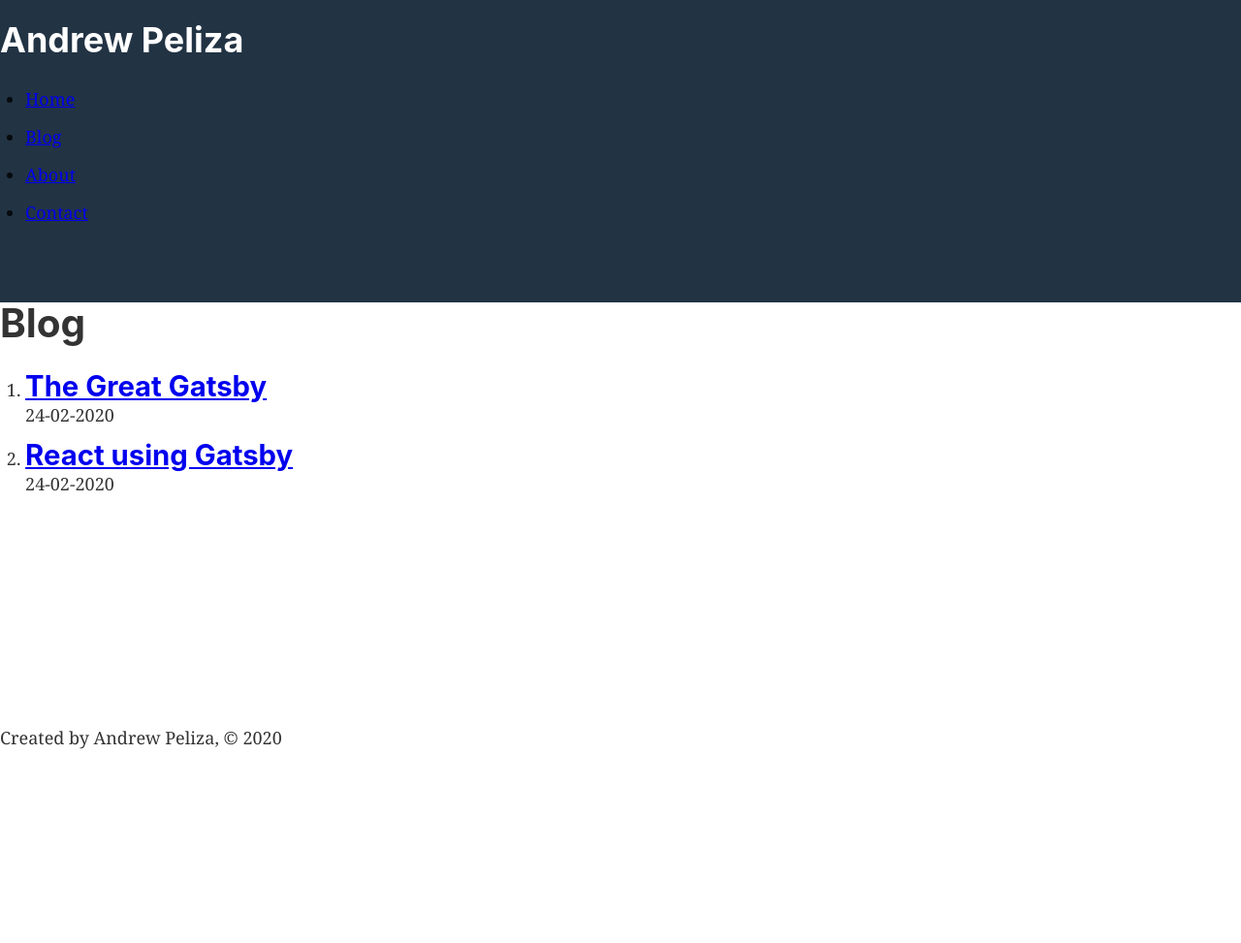
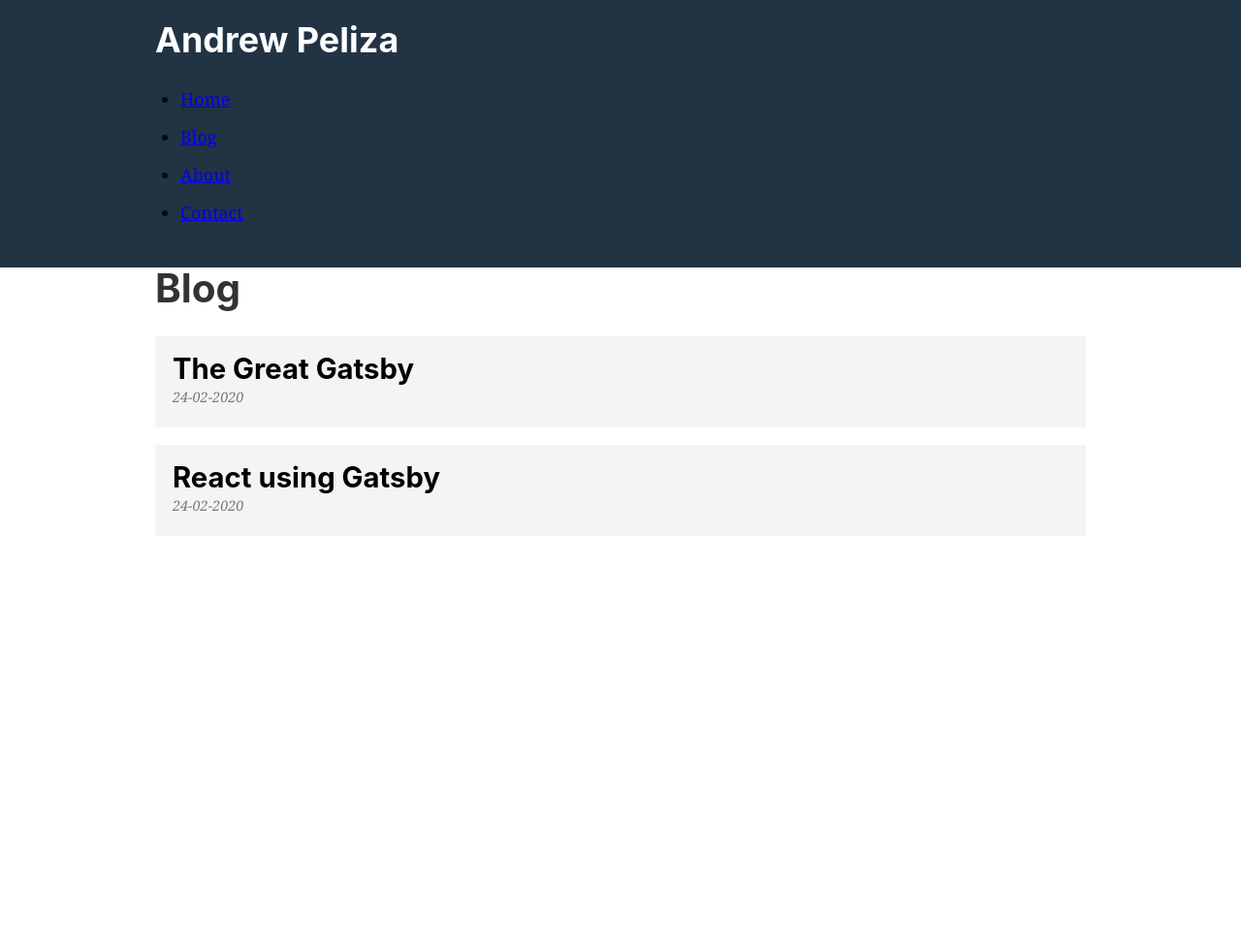
Before and after one commit to ElAndy94/gatsby-cms, a Gatsby site: page /blog in a window 1280 px wide. Shown: the top 973 px of the page at 97% size. Before the commit the page ends 800 px from the top, so only its background shows below. Built offline with nearby package versions, Linux system fonts and the light colour scheme; Gatsby itself is replaced by a stand-in of ours.

Commit message:
Gatsby site working with Markdown files, now adding a CMS to it.

```diff
--- a/package.json
+++ b/package.json
@@ -14,6 +14,7 @@
     "gatsby-plugin-sharp": "^2.4.3",
     "gatsby-remark-images": "^3.1.44",
     "gatsby-remark-relative-images": "^0.3.0",
+    "gatsby-source-contentful": "^2.1.87",
     "gatsby-source-filesystem": "^2.1.46",
     "gatsby-transformer-remark": "^2.6.53",
     "gatsby-transformer-sharp": "^2.3.13",
--- a/src/components/header.js
+++ b/src/components/header.js
@@ -6,6 +6,7 @@
 const Header = ({ siteTitle }) => {
   return (
     <header className={headerStyles.header}>
+      <div className={headerStyles.wrapper}>
         <h1>
           <Link to="/" className={headerStyles.title}>
             {siteTitle}
@@ -35,6 +36,7 @@
             </li>
           </ul>
         </nav>
+      </div>
     </header>
   )
 }
--- a/src/components/header.module.scss
+++ b/src/components/header.module.scss
@@ -3,7 +3,16 @@
 
 .header {
   background: #223344;
-  padding: 1rem 0 3rem;
+  // margin: 0 auto;
+  // max-width: 960px;
+  // padding: 1rem 0 3rem;
+  // padding: 1rem;
+}
+
+.wrapper {
+  margin: 0 auto;
+  max-width: 960px;
+  padding: 1rem 0;
 }
 
 .title {
--- a/src/components/layout.js
+++ b/src/components/layout.js
@@ -20,13 +20,15 @@
   `)
 
   return (
-    <div className={layoutStyles.container}>
-      <div className={layoutStyles.content}>
-        <Header siteTitle={data.site.siteMetadata.title} />
-        <main>{children}</main>
+    <>
+      <Header siteTitle={data.site.siteMetadata.title} />
+      <div className={layoutStyles.container}>
+        <div className={layoutStyles.content}>
+          <main>{children}</main>
+        </div>
+        <Footer siteAuthor={data.site.siteMetadata.author} />
       </div>
-      <Footer siteAuthor={data.site.siteMetadata.author} />
-    </div>
+    </>
   )
 }
 
--- a/src/components/layout.module.scss
+++ b/src/components/layout.module.scss
@@ -1,6 +1,6 @@
 .container {
   margin: 0 auto;
-  max-width: 960;
+  max-width: 960px;
   //padding: 1rem;
 
   display: flex;
--- a/src/pages/blog.js
+++ b/src/pages/blog.js
@@ -3,6 +3,7 @@
 
 import Layout from "../components/layout"
 import SEO from "../components/seo"
+import blogStyles from "./blog.module.scss"
 
 const BlogPage = () => {
   const data = useStaticQuery(graphql`
@@ -29,14 +30,14 @@
     <Layout>
       <SEO title="Blog" />
       <h1>Blog</h1>
-      <ol>
+      <ol className={blogStyles.posts}>
         {data.allMarkdownRemark.edges.map(edge => {
           return (
-            <li key={edge.node.frontmatter.title}>
+            <li key={edge.node.frontmatter.title} className={blogStyles.post}>
               <Link to={`/blog/${edge.node.fields.slug}`}>
                 <h2>{edge.node.frontmatter.title}</h2>
+                <p>{edge.node.frontmatter.date}</p>
               </Link>
-              <p>{edge.node.frontmatter.date}</p>
             </li>
           )
         })}
--- /dev/null
+++ b/src/pages/blog.module.scss
@@ -0,0 +1,30 @@
+.posts {
+  list-style-type: none;
+  margin: 0;
+}
+
+.post {
+  margin: 1rem 0;
+
+  a {
+    background: #f4f4f4;
+    color: #000000;
+    display: block;
+    padding: 1rem;
+    text-decoration: none;
+  }
+
+  a:hover {
+    background: #e4e4e4;
+  }
+
+  h2 {
+    margin-bottom: 0;
+  }
+
+  p {
+    color: #777777;
+    font-size: 0.8rem;
+    font-style: italic;
+  }
+}
```
Also changed, not shown: 1 other file. Lines whose indentation alone changed are shown as unchanged.
